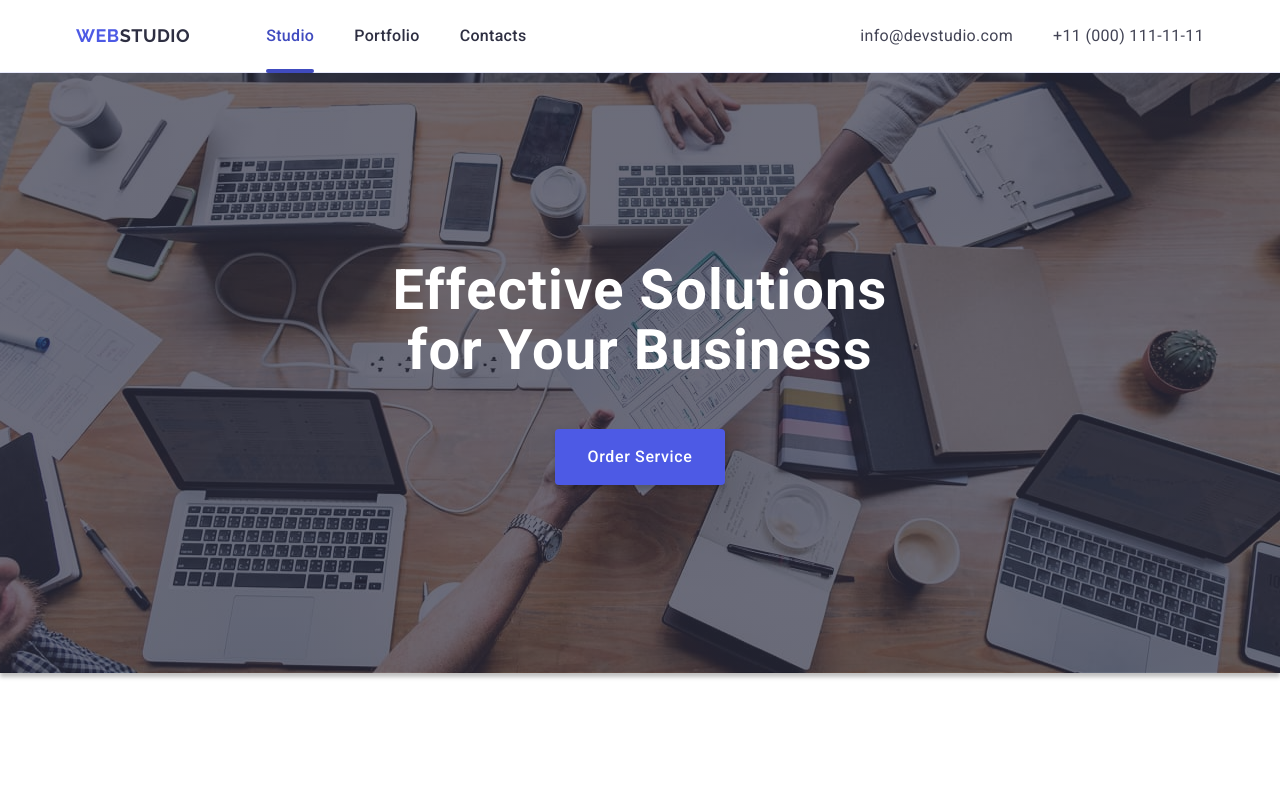
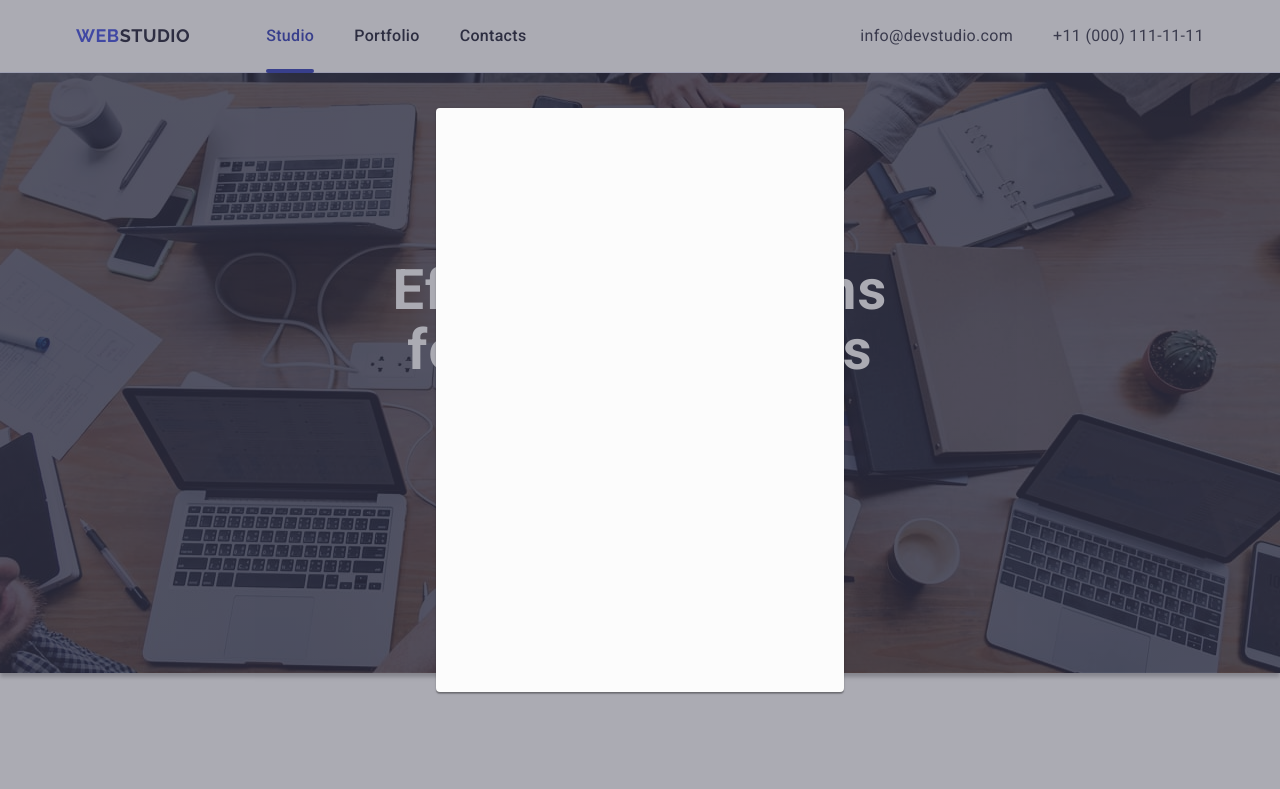
Before and after one commit to Ka-teryna/goit-markup-hw-05, a plain HTML site: page index.html in a window 1280 px wide. Shown: the top 789 px of the page. Drawn offline with nearby package versions, Linux system fonts and the light colour scheme.

Commit message:
add
add all

```diff
--- a/css/styles.css
+++ b/css/styles.css
@@ -19,29 +19,6 @@ img {
 
 a {
   text-decoration: none;
-}
-
-.btn {
-  font-weight: 500;
-  font-size: 16px;
-  line-height: 1.5;
-  letter-spacing: 0.04em;
-  color: #fff;
-  cursor: pointer;
-  display: block;
-  border-radius: 4px;
-  padding: 16px 32px;
-  min-width: 169px;
-  height: 56px;
-  box-shadow: 0 4px 4px 0 rgba(0, 0, 0, 0.15);
-  background-color: #4d5ae5;
-  border: none;
-  margin: 0 auto;
-  transition: background-color 250ms cubic-bezier(0.4, 0, 0.2, 1)
-}
-.btn:hover,
-.btn:focus {
-  background-color: #404bbf;
 }
 
 h1,
@@ -94,6 +71,30 @@ p {
   font-weight: 400;
   line-height: 1.5;
 }
+
+.btn {
+  font-weight: 500;
+  font-size: 16px;
+  line-height: 1.5;
+  letter-spacing: 0.04em;
+  color: #fff;
+  cursor: pointer;
+  display: block;
+  border-radius: 4px;
+  padding: 16px 32px;
+  min-width: 169px;
+  height: 56px;
+  box-shadow: 0 4px 4px 0 rgba(0, 0, 0, 0.15);
+  background-color: #4d5ae5;
+  border: none;
+  margin: 0 auto;
+  transition: background-color 250ms cubic-bezier(0.4, 0, 0.2, 1)
+}
+.btn:hover,
+.btn:focus {
+  background-color: #404bbf;
+}
+
 
 .text {
   letter-spacing: 0.02em;
@@ -328,8 +329,6 @@ p {
     display: flex;
   gap: 24px;
   justify-content: center;
-
-
 }
 
 /* .social-item-team {
@@ -357,9 +356,6 @@ p {
     fill: #f4f4fd;
 
 }
-
-
-
 
 /* section portfolio */
 
@@ -408,8 +404,6 @@ position: relative;
     box-shadow: 0px 1px 6px rgba(46, 47, 66, 0.08), 0px 1px 1px rgba(46, 47, 66, 0.16), 0px 2px 1px rgba(46, 47, 66, 0.08);
     transform: translateY(0%);
   }
-
-
 
 .pf-name-add {
   padding: 32px 16px;
@@ -465,3 +459,43 @@ position: relative;
 .foot-social-link:focus {
   background-color: #31d0aa;
 }
+
+/* modal */
+
+.backdrop {
+  position: fixed;
+  top: 0;
+  left: 0;
+  width: 100%;
+  height: 100%;
+  background: rgba(46, 47, 66, 0.4);
+
+  opacity: 0;
+  visibility: hidden;
+  pointer-events: none;
+  transition:  opacity 250ms cubic-bezier(0.4, 0, 0.2, 1), visibility 250ms cubic-bezier(0.4, 0, 0.2, 1);
+
+}
+
+.backdrop.is-open {
+  opacity: 1;
+  visibility: visible;
+  pointer-events: auto;
+}
+
+.modal {
+  position: absolute;
+  top: 50%;
+  left: 50%;
+  width: 408px;
+  min-height: 584px;
+  transform: translate(-50%, -50%);
+  box-shadow: 0 1px 1px 0 rgba(0, 0, 0, 0.14), 0 1px 3px 0 rgba(0, 0, 0, 0.12), 0 2px 1px 0 rgba(0, 0, 0, 0.2);
+background: #FCFCFC;
+border-radius: 4px;
+transition: transform 250ms cubic-bezier(0.4, 0, 0.2, 1);
+}
+
+.backdrop:not(.is-open) .modal {
+  transform: translate(-50%, -50%) scale(1.5);
+}
--- a/index.html
+++ b/index.html
@@ -405,5 +405,12 @@
       </div>
       </div>
     </footer>
+
+    <div class="backdrop is-open">
+      <div class="modal">
+
+      </div>
+
+    </div>
   </body>
 </html>
```
Lines whose indentation alone changed are shown as unchanged.
